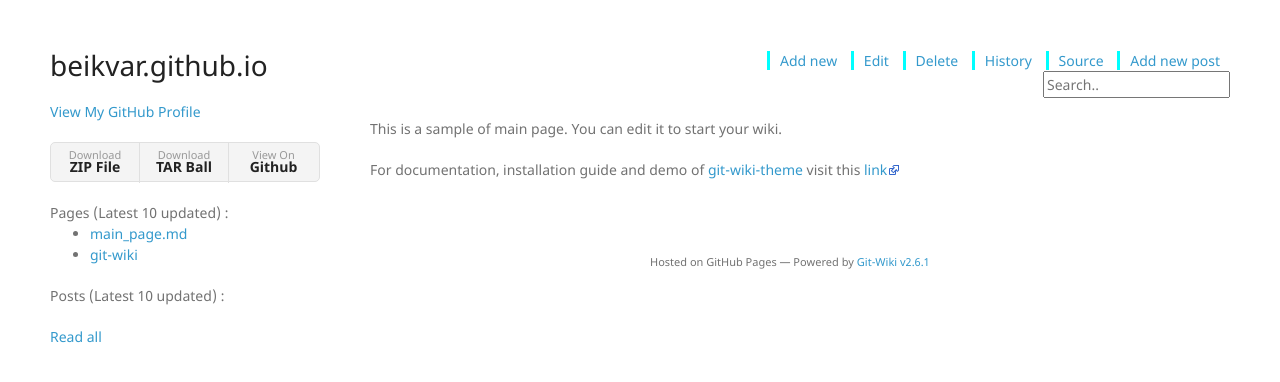
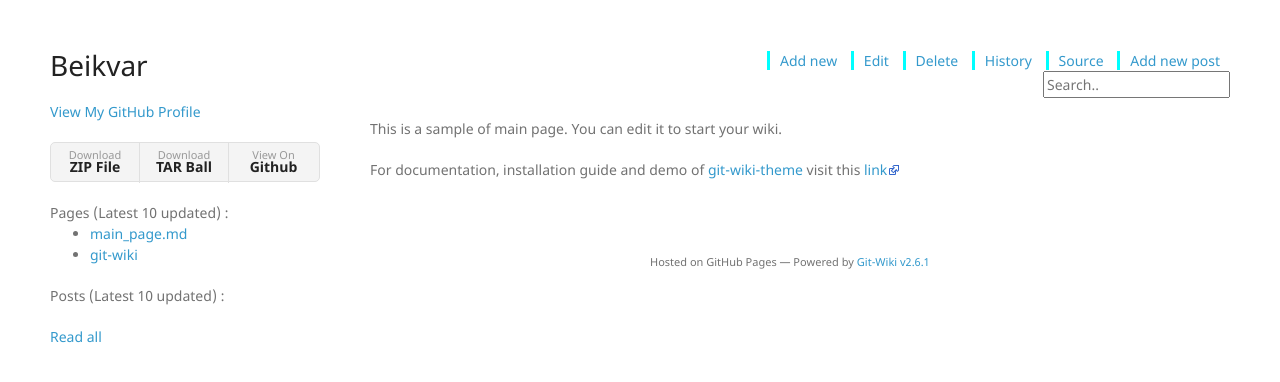
Before and after one commit to beikvar/beikvar.github.io, a Jekyll site: the page built from wiki/main_page.md, in a window 1280 px wide. Shown: the top 382 px of the page. Built offline with Jekyll 4.4.1, drawn with Linux system fonts in a browser that asks for light colours; nearby versions of some CDN libraries; part of the change alters nothing that is shown.

```diff
--- a/_config.yml
+++ b/_config.yml
@@ -1,5 +1,5 @@
 # (string) Title of your wiki
-title:
+title: Beikvar
 # (string) Description of your wiki
 description:
 # (boolean) Enable/disable wiki page list in sidebar
```
